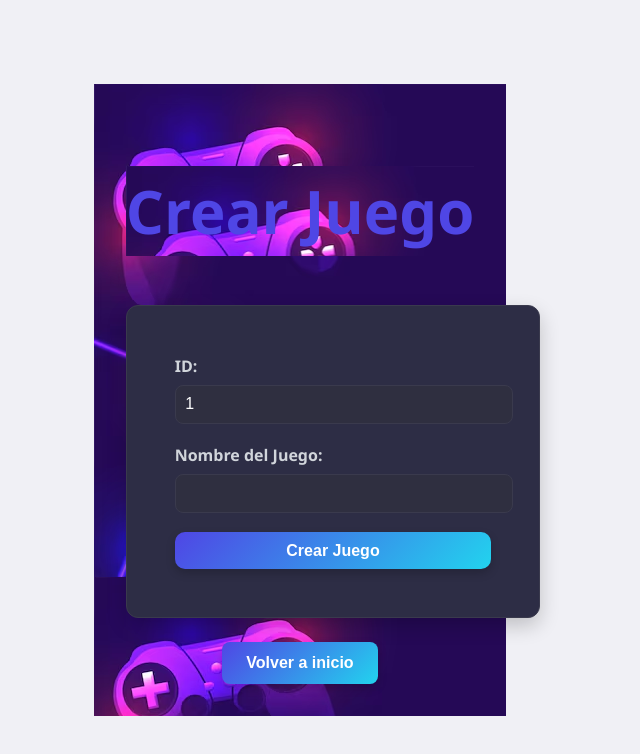
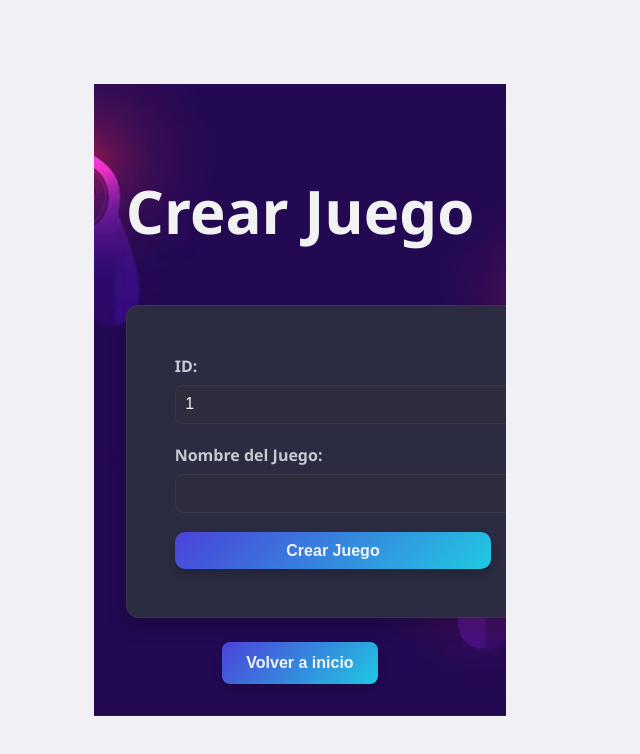
Before and after one commit to AlvaroCR91/proyectoJuegos, a React (Vite) app: page /crearJuego in a window 1280 px wide. Shown: the top 754 px of the page, without its empty margins (340-980 px from the left). Built offline with nearby package versions, Linux system fonts and the light colour scheme.

Commit message:
version 1.7

```diff
--- a/src/App/App.css
+++ b/src/App/App.css
@@ -6,6 +6,18 @@
   font-family: 'Segoe UI', Tahoma, Geneva, Verdana, sans-serif;
   color: white;
   background-image: url("../img/fondo.jpg");
+  background-size: cover;
+  background-position: center;
+  background-repeat: no-repeat;
+  background-attachment: fixed;
+  background-color: #1a1a2f;
+  box-sizing: border-box;
+  overflow-x: hidden;
+  scroll-behavior: smooth;
+  transition: background-color 0.3s ease;
+  transition: filter 0.3s ease;
+  transform: translateY(0);
+  filter: brightness(0.95);
   max-width: 1280px;
   margin: 0 auto;
 }
@@ -106,17 +118,14 @@
   padding: 1rem;
   border-radius: 10px;
   background-color: #1f1f2f;
-  background-image: url("../img/fondo.jpg");
 }
 
 /* 📢 Título Moderno */
 .titulo {
   font-size: 2.5rem;
-  color: #4f46e5;
+  color: #ffffff;
   margin-bottom: 1rem;
-  text-align: center;
-  background-image: url("../img/fondo.jpg");
-}
+  text-align: center;}
 
 /* 🧠 Documentación */
 .read-the-docs {
```
